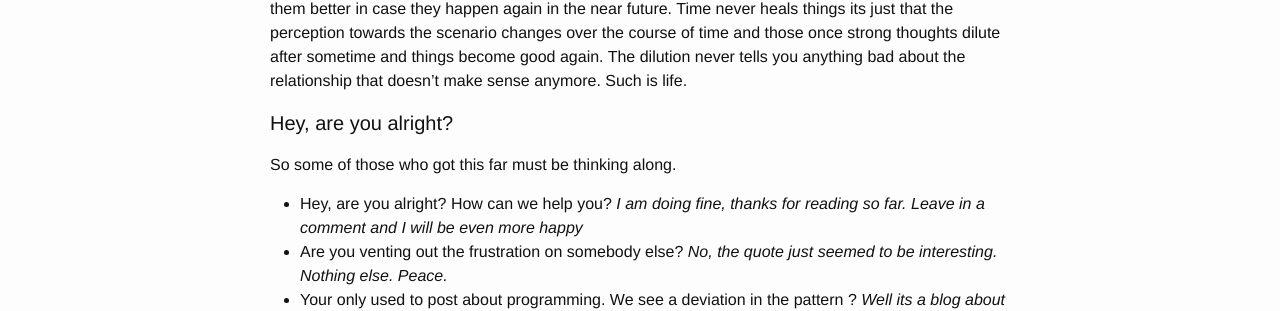
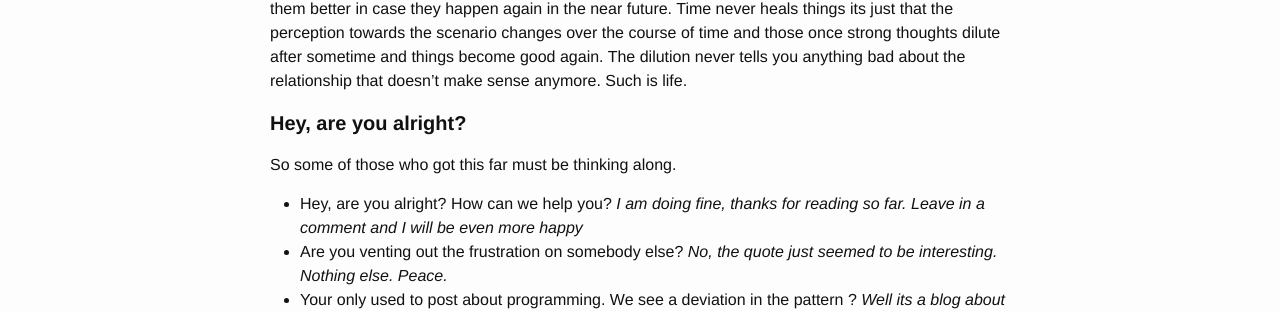
Before and after one commit to tirkarthi/tirkarthi.github.io, a Jekyll site: the page built from _posts/2017-03-12-time-heals-everything.md, in a window 1280 px wide. Shown: the part 2551-2862 px from the top of the page. Built offline with Jekyll 4.4.1, drawn with Linux system fonts in a browser that asks for light colours; comment, search, counter and statistics services are not loaded.

Commit message:
Some formatting changes

```diff
--- a/_posts/2017-03-12-time-heals-everything.md
+++ b/_posts/2017-03-12-time-heals-everything.md
@@ -43,7 +43,7 @@ People move on except with the fact that they leave over a large amount of memor
 
 You have to make a push towards the goal with a better introspection and added endurance. So after a point of time what seemed to be a disaster turned out to be an opportunity in disguise to make yourself better. So time never heals anything it just gives you enough opportunities to push you out of comfort zone and screws you up sometime. Everyone has to deal with them in their own way towards the goal with no universal recipe. I am not trying to spray "All is well" and "Expectations always hurt" attitude all over. Its just that people don't fit anymore never makes either of the person or the relationship in question a bad thing. Its the attitude and endurance towards these situations that carve us out to handle them better in case they happen again in the near future. Time never heals things its just that the perception towards the scenario changes over the course of time and those once strong thoughts dilute after sometime and things become good again. The dilution never tells you anything bad about the relationship that doesn't make sense anymore. Such is life.
 
-#### Hey, are you alright?
+#### **Hey, are you alright?**
 
 So some of those who got this far must be thinking along.
 
```
